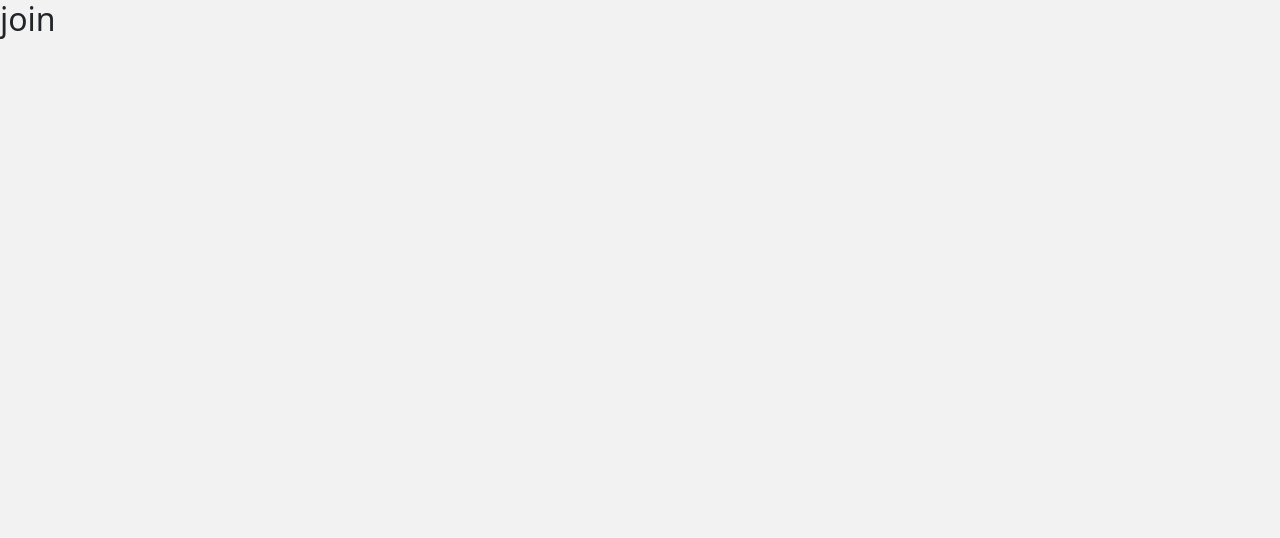
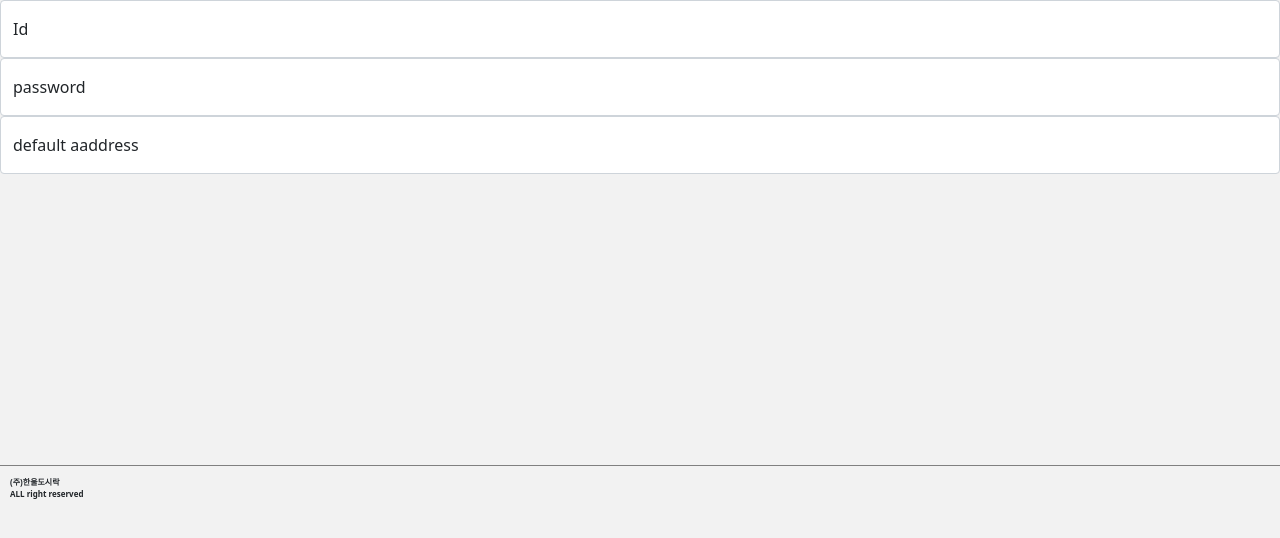
Before and after one commit to hanul-cha/lunchbox-app, a React (Create React App) app: page /join in a window 1280 px wide. Shown: the top 538 px of the page. Built offline with nearby package versions, Linux system fonts and the light colour scheme.

Commit message:
뮤테이션을 위한 조인

```diff
--- a/src/App.tsx
+++ b/src/App.tsx
@@ -1,3 +1,5 @@
+//이 앱은 Apollo client 를 사용해 백엔드와 통신합니다.
+
 import { BrowserRouter as Router, Route, Routes } from "react-router-dom";
 import Join from "./routes/Join";
 import Login from "./routes/Login";
--- a/src/routes/Join.tsx
+++ b/src/routes/Join.tsx
@@ -3,7 +3,38 @@ import Footer from "../components/Footer";
 const Join = () => {
   return (
     <>
-      <h2>join</h2>
+      <div className="joinMain fullsize">
+        <div className="idAndPasswordDefaultAddress">
+          <div className="id form-floating">
+            <input
+              type="text"
+              className="form-control"
+              id="idInJoinInput"
+              placeholder="Id"
+            />
+            <label htmlFor="idInJoinInput">Id</label>
+          </div>
+          <div className="passwd form-floating">
+            <input
+              type="text"
+              className="form-control"
+              id="passwordInJoinInput"
+              placeholder="Id"
+            />
+            <label htmlFor="passwordInJoinInput">password</label>
+          </div>
+          <div className="id form-floating">
+            <input
+              type="text"
+              className="form-control"
+              id="addressInJoinInput"
+              placeholder="Id"
+            />
+            <label htmlFor="addressInJoinInput">default aaddress</label>
+          </div>
+        </div>
+        <Footer />
+      </div>
     </>
   );
 };
--- a/src/routes/Main.tsx
+++ b/src/routes/Main.tsx
@@ -12,7 +12,7 @@ const Main = () => {
   console.log(id);
   return (
     <>
-      <h2>Main</h2>
+      <h2>{id}님 안녕하세요</h2>
     </>
   );
 };
```
